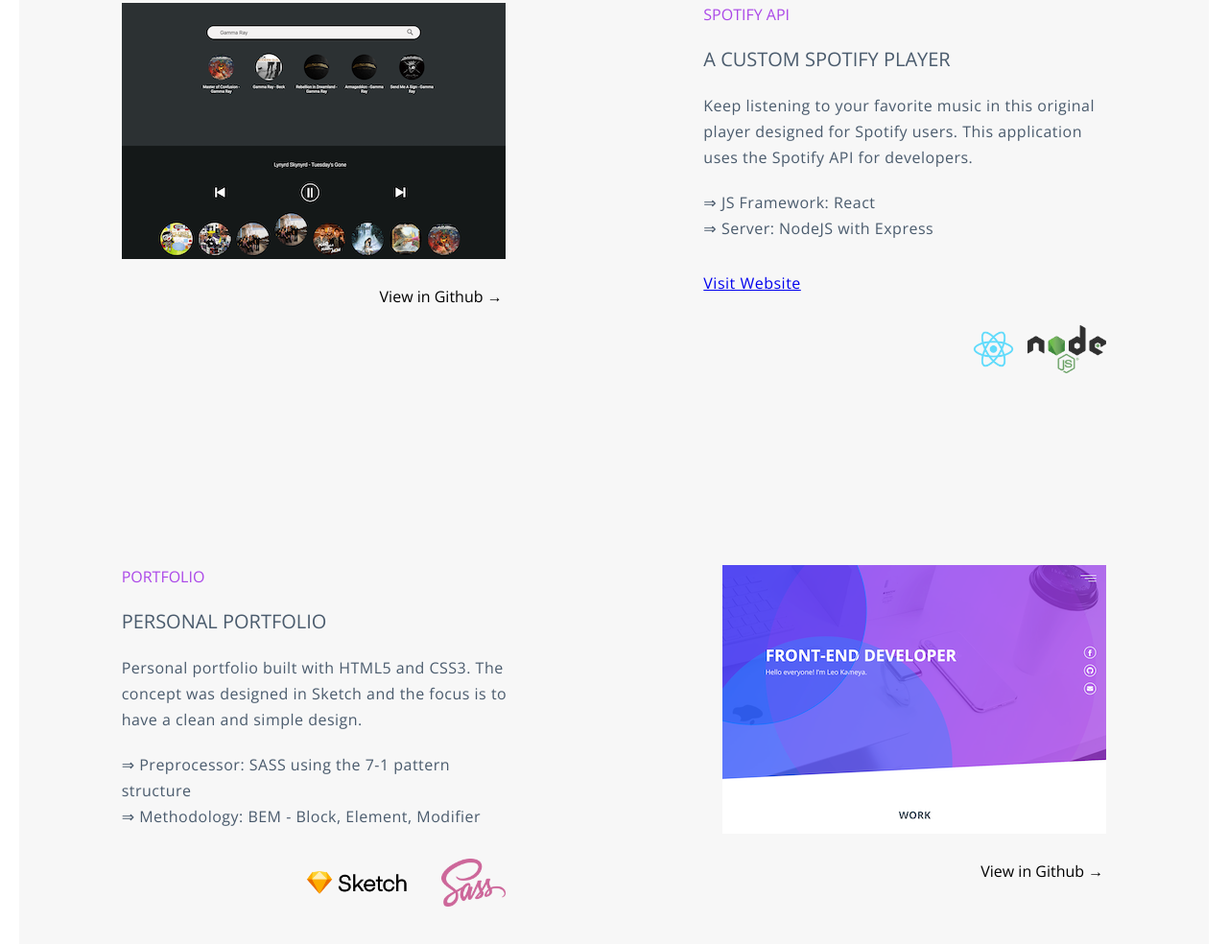
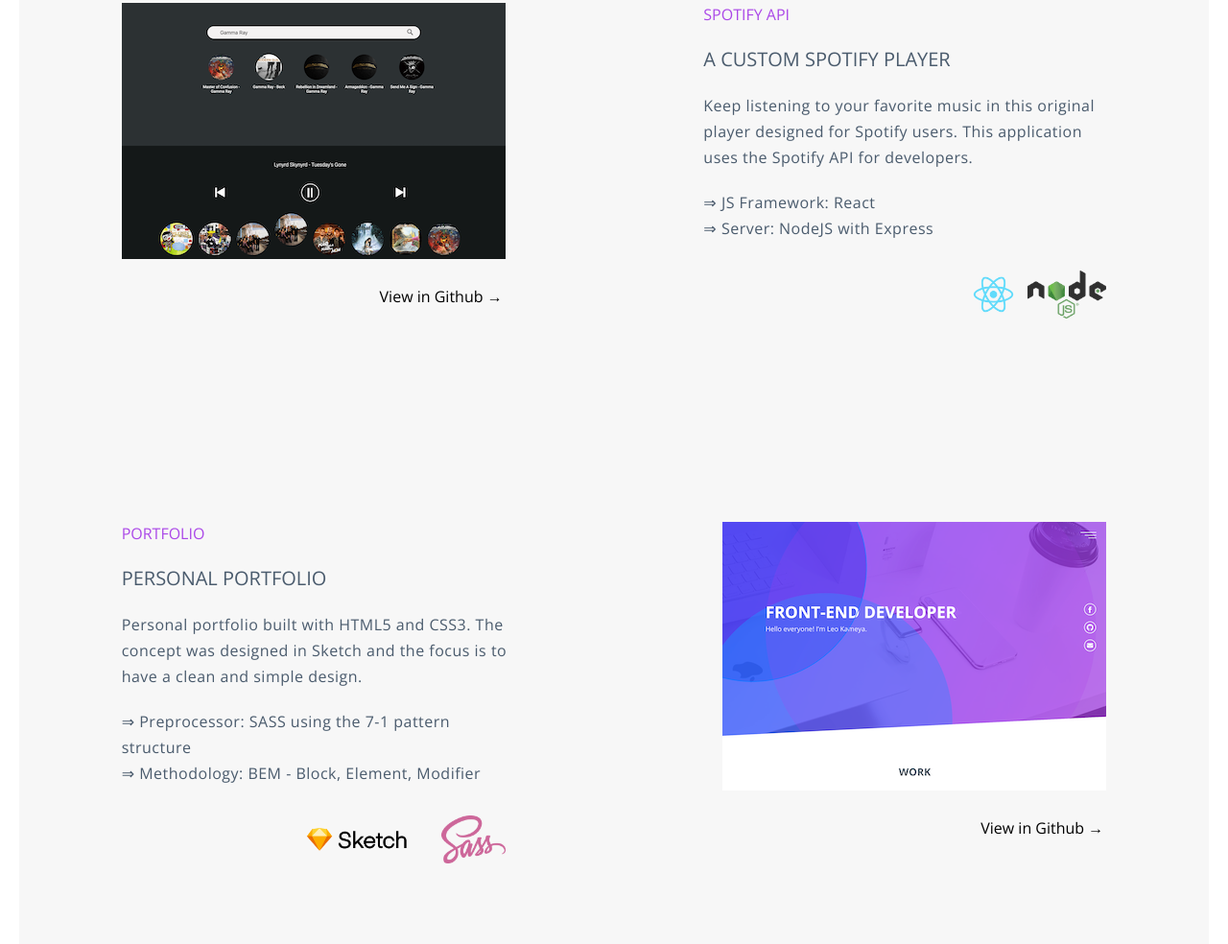
Before and after one commit to lkameya/leo-portfolio, a website: page index.html in a window 1280 px wide. Shown: the part 3218-4202 px from the top of the page at 96% size. Drawn offline with nearby package versions, Linux system fonts and the light colour scheme.

Commit message:
Remove app

```diff
--- a/index.html
+++ b/index.html
@@ -215,11 +215,11 @@
                 &rArr; Server: NodeJS with Express
               </li>
             </ul>
-            <ul class="project-two__topics">
+            <!-- <ul class="project-two__topics">
               <li class="project-two__topic-2">
                 <a href="https://sagaplaylist.lkameya.com/">Visit Website</a>
               </li>
-            </ul>
+            </ul> -->
             <div class="project-two__icons">
               <img
                 class="react-logo"
```
